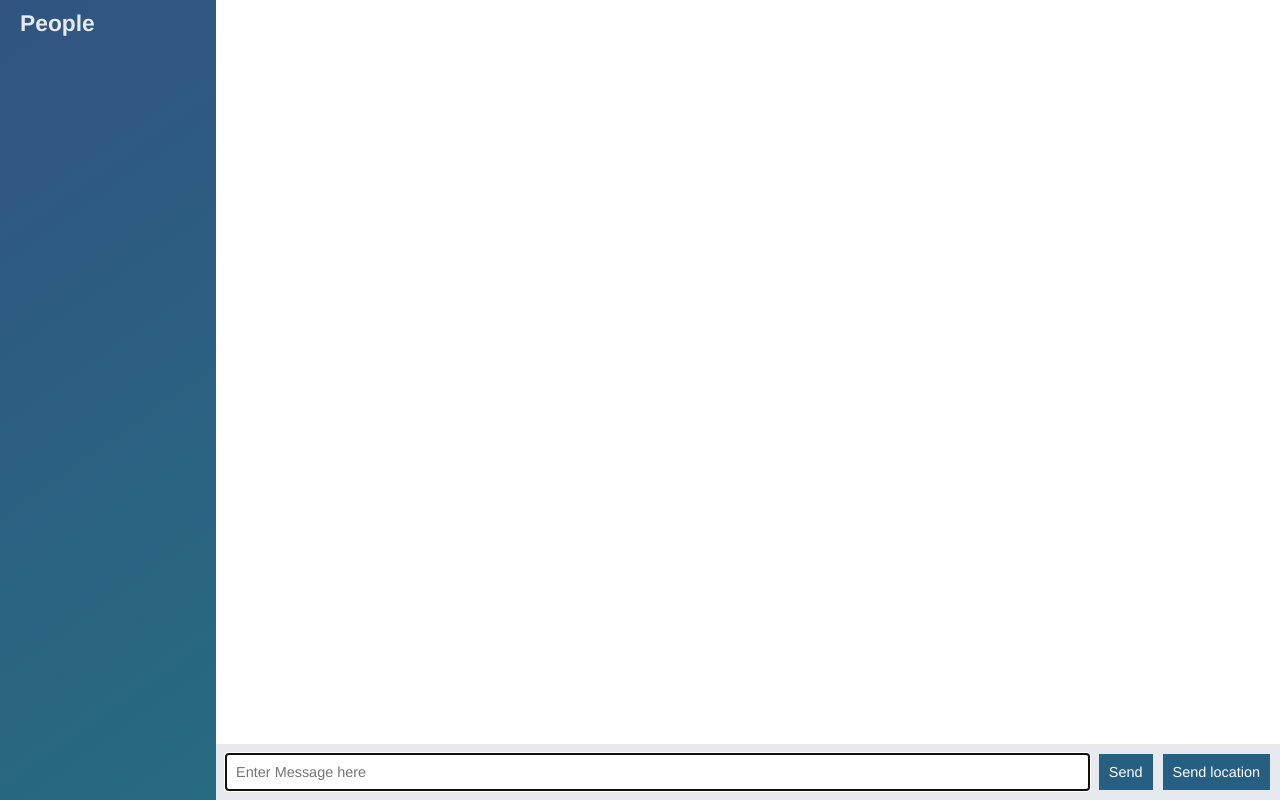
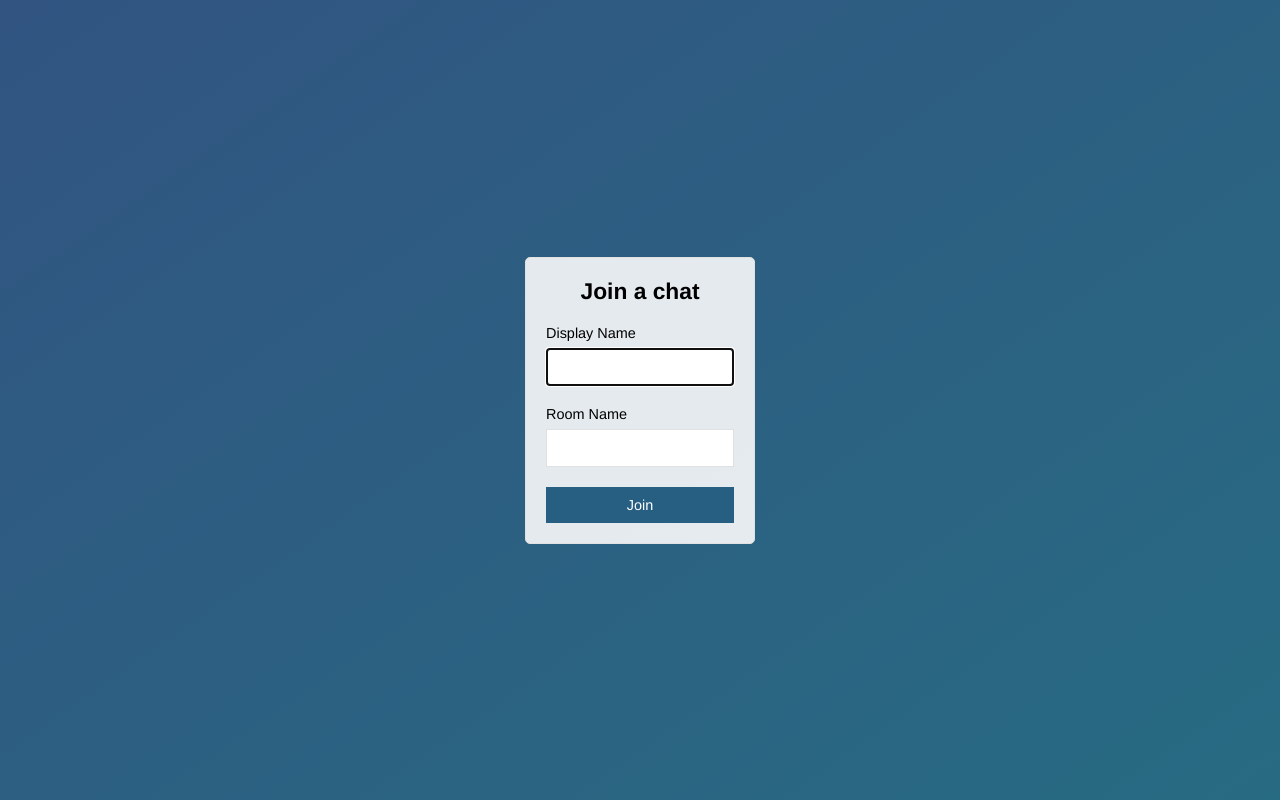
Before and after one commit to Sedim/node-chat-app, a website: page public/index.html in a window 1280 px wide. Drawn offline with nearby package versions, Linux system fonts and the light colour scheme; no server answers.

Commit message:
Added Join chat page

```diff
--- a/public/index.html
+++ b/public/index.html
@@ -4,62 +4,30 @@
 
 <head>
   <meta charset="utf-8">
+  <title>Join | ChatApp</title>
+  <meta name="viewport" content="width=device-width, initial-scale=1 , user-scalable=no" />
   <link rel="stylesheet" href="/css/styles.css">
-  <title>Sedims-Chat-App</title>
 </head>
 
-<body class="chat">
-  <div class="chat__sidebar">
-    <h3>People</h3>
-    <div id="users"></div>
+<body class="centered-form">
+  <div class="centered-form__form">
+    <form action="/chat.html">
+      <div class="form-field">
+        <h3>Join a chat</h3>
+      </div>
+      <div class="form-field">
+        <label>Display Name</label>
+        <input type="text" name="name" autofocus />
+      </div>
+      <div class="form-field">
+        <label>Room Name</label>
+        <input type="text" name="room" />
+      </div>
+      <div class="form-field">
+        <button>Join</button>
+      </div>
+    </form>
   </div>
-
-  <div class="chat__main">
-
-    <dl id="messagelist" class="chat__messages"></dl>
-
-    <div class="chat__footer">
-      <form id="message-form">
-        <input name="message" type="text" placeholder="Enter Message here" autofocus autocomplete="off" />
-        <button>Send</button>
-      </form>
-      <button id="send-location">Send location</button>
-    </div>
-  </div>
-
-
-  <script id="messagelist-template" type="text/template">
-    <dd class="messages">
-      <div class="message__title">
-        <h4>{{from}}</h4>
-        <span>{{createdAt}}</span>
-      </div>
-      <div class="message__body">
-        <p>{{text}}</p>
-      </div>
-    </dd>
-  </script>
-
-
-  <script id="location-messagelist-template" type="text/template">
-    <dd class="messages">
-      <div class="message__title">
-        <h4>{{from}}</h4>
-        <span>{{createdAt}}</span>
-      </div>
-      <div class="message__body">
-        <a href="{{url}}" target="_blank">My current location</a>
-      </div>
-    </dd>
-  </script>
-
-
-
-  <script src="socket.io/socket.io.js"></script>
-  <script src="/js/libs/jquery-3.2.1.min.js"></script>
-  <script src="/js/libs/mustache.js"></script>
-  <script src="/js/index.js"></script>
-
 </body>
 
 </html>
```
Also changed, not shown: public/chat.html (added, +65 -0 lines), public/js/chat.js (renamed from public/js/index.js).
